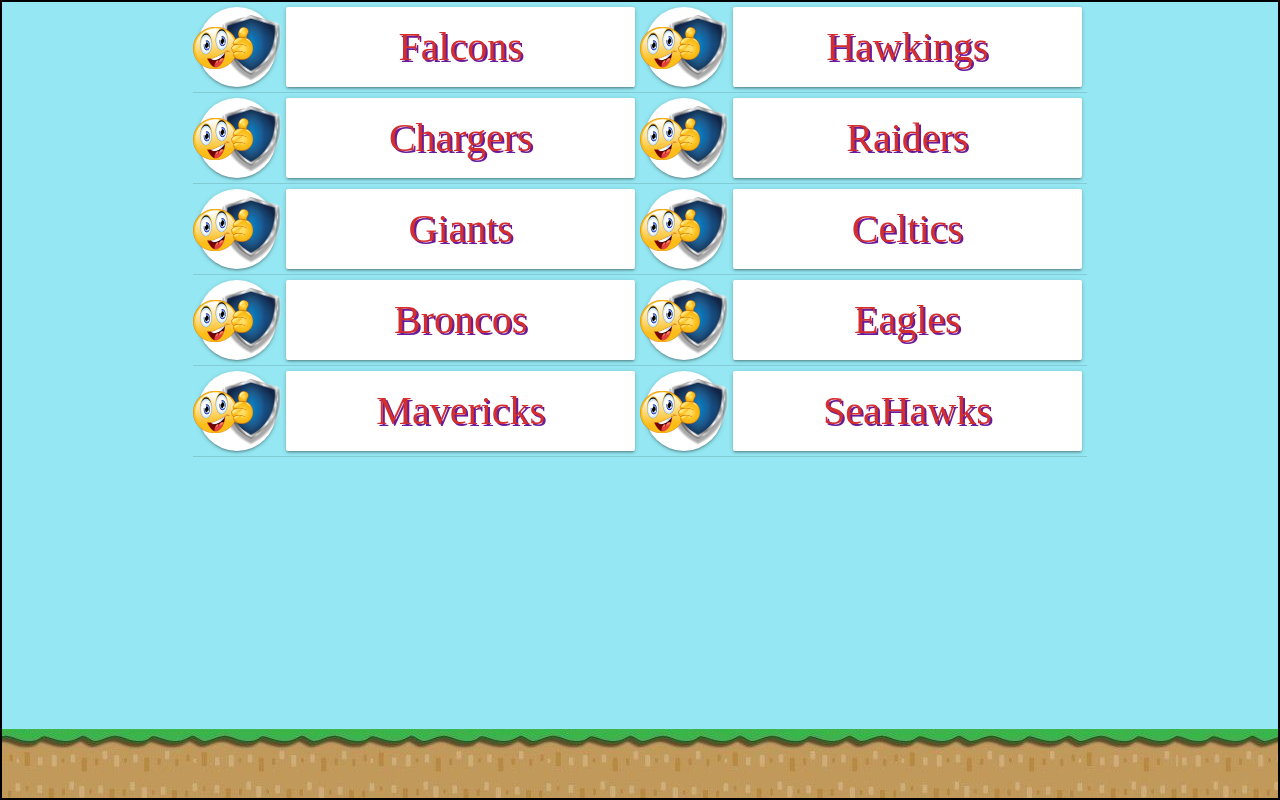
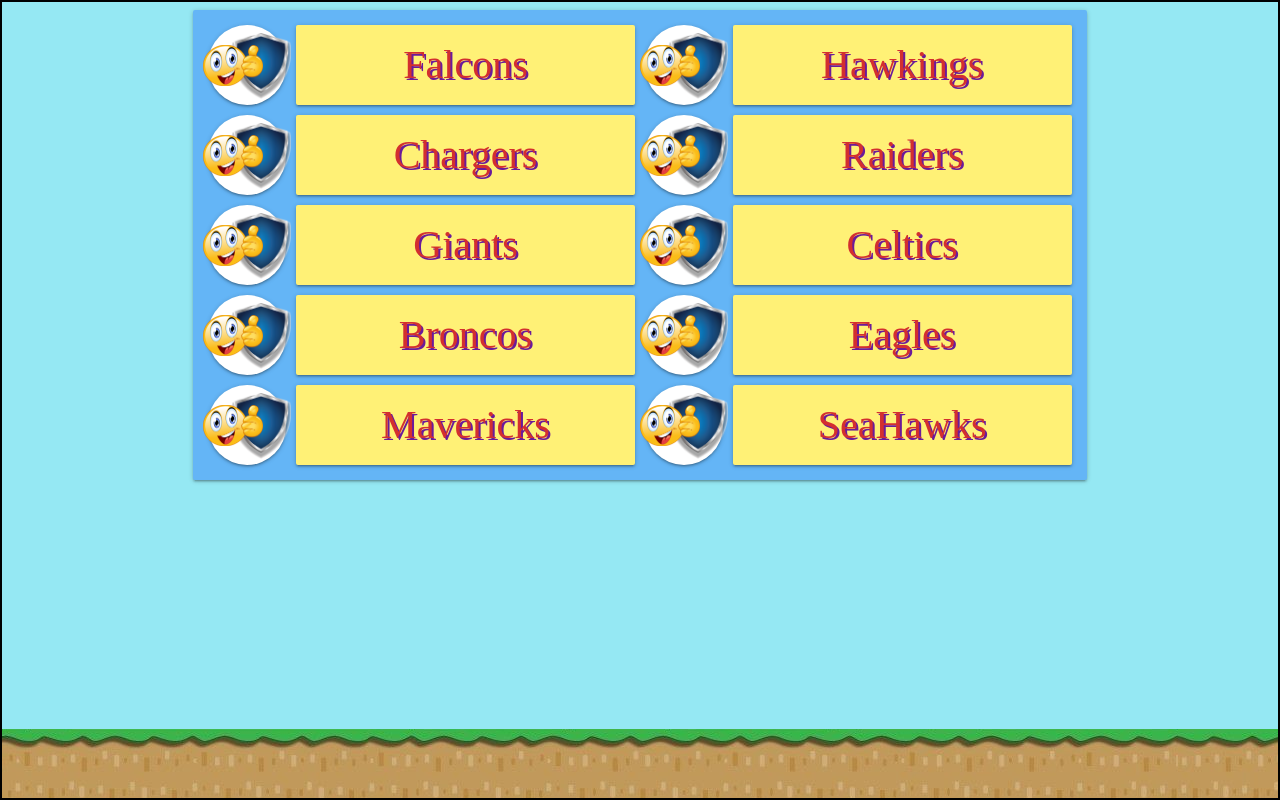
Before and after one commit to MamathaBussa/ps-leaderboard, a React (Create React App) app: page / in a window 1280 px wide. Built offline with nearby package versions, Linux system fonts and the light colour scheme; a web font is replaced by a local one.

Commit message:
:whale: updated colors

```diff
--- a/src/components/TeamNameCard/index.js
+++ b/src/components/TeamNameCard/index.js
@@ -5,7 +5,9 @@ class TeamNameCard extends Component {
   render() {
     const {componentData} = this.props
     return (
-      <div className="TeamNameCard card red-text text-darken-2">
+      <div
+        className="TeamNameCard card yellow lighten-2 red-text text-darken-2"
+      >
         {componentData.teamName}
       </div>
     )
--- a/src/components/TeamScoreDetailsSlide/index.js
+++ b/src/components/TeamScoreDetailsSlide/index.js
@@ -7,7 +7,7 @@ import './styles.sass'
 class TeamScoreDetailsSlide extends Component {
   render() {
     return (
-      <div className="TeamScoreDetailsSlide">
+      <div className="TeamScoreDetailsSlide card blue lighten-2">
         <table>
           <thead>
             <tr>
--- a/src/components/TeamScoreDetailsSlide/styles.sass
+++ b/src/components/TeamScoreDetailsSlide/styles.sass
@@ -1,4 +1,5 @@
 .TeamScoreDetailsSlide
+  padding: 10px
   table
     // dimensions
     width: 100%
@@ -6,6 +7,8 @@
     border-collapse: collapse
     // debug
     // outline: 1px red solid
+    tr
+      border: none
     td
       // dimensions
       width: 50%
```
